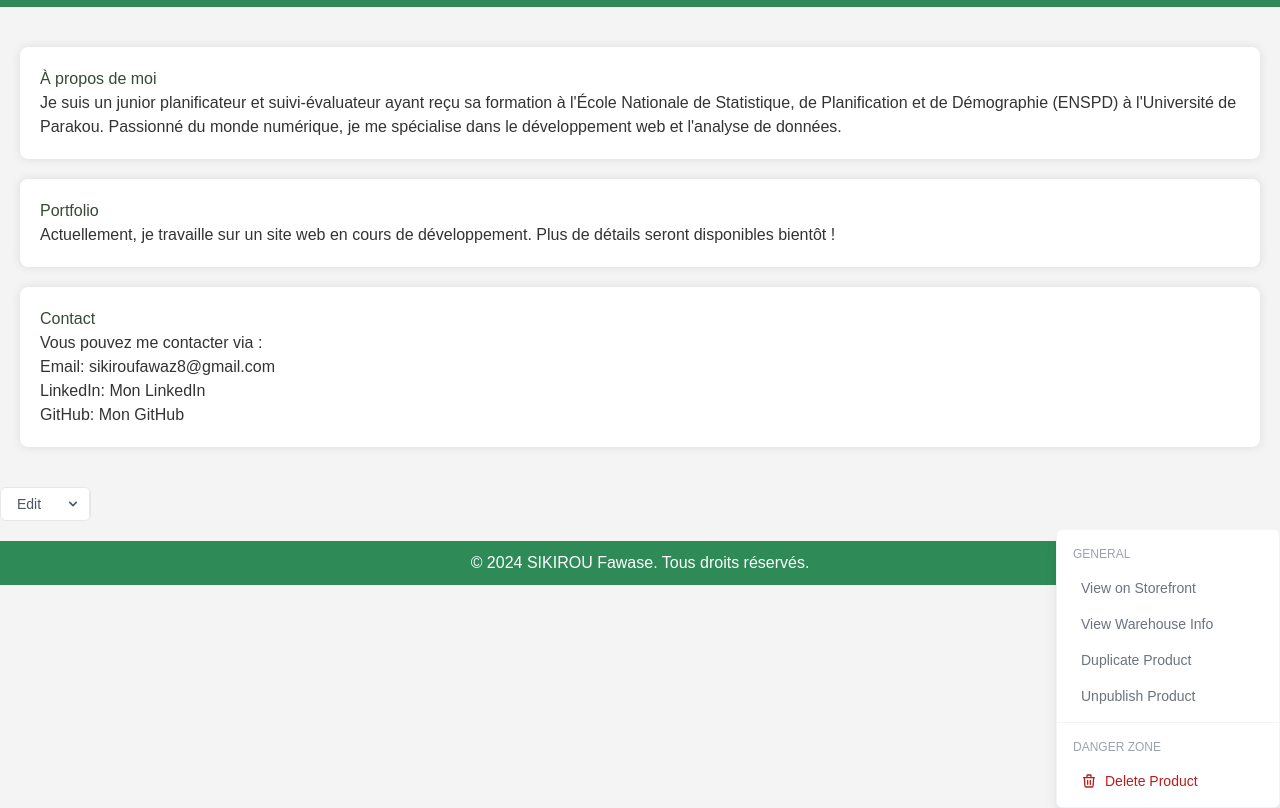
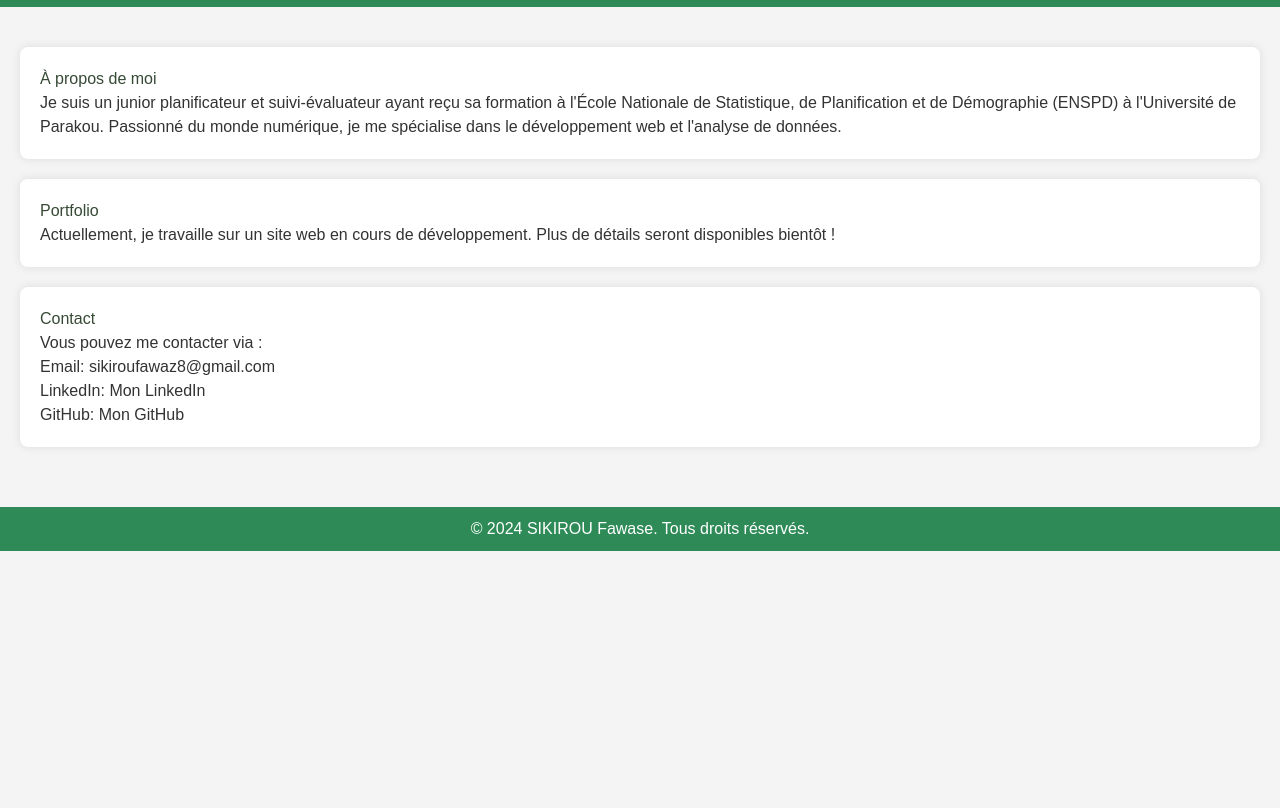
Before and after one commit to fawaz6071/fawaz, a plain HTML site: page index.html in a window 1280 px wide. Shown: the part 97-905 px from the top of the page. After the commit the page ends 800 px from the top, so only its background shows below. Drawn offline with nearby package versions, Linux system fonts and the light colour scheme.

Commit message:
Update index.html

```diff
--- a/index.html
+++ b/index.html
@@ -96,110 +96,7 @@
             </ul>
         </section>
     </div>
-<div class="relative">
-  <div
-    class="inline-flex items-center overflow-hidden rounded-md border bg-white dark:border-gray-800 dark:bg-gray-900"
-  >
-    <a
-      href="#"
-      class="px-4 py-2 text-sm/none text-gray-600 hover:bg-gray-50 hover:text-gray-700 dark:text-gray-300 dark:hover:bg-gray-800 dark:hover:text-gray-200"
-    >
-      Edit
-    </a>
 
-    <button
-      class="h-full border-e p-2 text-gray-600 hover:bg-gray-50 hover:text-gray-700 dark:border-e-gray-800 dark:text-gray-300 dark:hover:bg-gray-800 dark:hover:text-gray-200"
-    >
-      <span class="sr-only">Menu</span>
-      <svg
-        xmlns="http://www.w3.org/2000/svg"
-        class="size-4"
-        viewBox="0 0 20 20"
-        fill="currentColor"
-      >
-        <path
-          fill-rule="evenodd"
-          d="M5.293 7.293a1 1 0 011.414 0L10 10.586l3.293-3.293a1 1 0 111.414 1.414l-4 4a1 1 0 01-1.414 0l-4-4a1 1 0 010-1.414z"
-          clip-rule="evenodd"
-        />
-      </svg>
-    </button>
-  </div>
-
-  <div
-    class="absolute end-0 z-10 mt-2 w-56 divide-y divide-gray-100 rounded-md border border-gray-100 bg-white shadow-lg dark:divide-gray-800 dark:border-gray-800 dark:bg-gray-900"
-    role="menu"
-  >
-    <div class="p-2">
-      <strong class="block p-2 text-xs font-medium uppercase text-gray-400 dark:text-gray-500">
-        General
-      </strong>
-
-      <a
-        href="#"
-        class="block rounded-lg px-4 py-2 text-sm text-gray-500 hover:bg-gray-50 hover:text-gray-700 dark:text-gray-400 dark:hover:bg-gray-800 dark:hover:text-gray-300"
-        role="menuitem"
-      >
-        View on Storefront
-      </a>
-
-      <a
-        href="#"
-        class="block rounded-lg px-4 py-2 text-sm text-gray-500 hover:bg-gray-50 hover:text-gray-700 dark:text-gray-400 dark:hover:bg-gray-800 dark:hover:text-gray-300"
-        role="menuitem"
-      >
-        View Warehouse Info
-      </a>
-
-      <a
-        href="#"
-        class="block rounded-lg px-4 py-2 text-sm text-gray-500 hover:bg-gray-50 hover:text-gray-700 dark:text-gray-400 dark:hover:bg-gray-800 dark:hover:text-gray-300"
-        role="menuitem"
-      >
-        Duplicate Product
-      </a>
-
-      <a
-        href="#"
-        class="block rounded-lg px-4 py-2 text-sm text-gray-500 hover:bg-gray-50 hover:text-gray-700 dark:text-gray-400 dark:hover:bg-gray-800 dark:hover:text-gray-300"
-        role="menuitem"
-      >
-        Unpublish Product
-      </a>
-    </div>
-
-    <div class="p-2">
-      <strong class="block p-2 text-xs font-medium uppercase text-gray-400 dark:text-gray-500">
-        Danger Zone
-      </strong>
-
-      <form method="POST" action="#">
-        <button
-          type="submit"
-          class="flex w-full items-center gap-2 rounded-lg px-4 py-2 text-sm text-red-700 hover:bg-red-50 dark:text-red-500 dark:hover:bg-red-600/10"
-          role="menuitem"
-        >
-          <svg
-            xmlns="http://www.w3.org/2000/svg"
-            class="size-4"
-            fill="none"
-            viewBox="0 0 24 24"
-            stroke="currentColor"
-            stroke-width="2"
-          >
-            <path
-              stroke-linecap="round"
-              stroke-linejoin="round"
-              d="M19 7l-.867 12.142A2 2 0 0116.138 21H7.862a2 2 0 01-1.995-1.858L5 7m5 4v6m4-6v6m1-10V4a1 1 0 00-1-1h-4a1 1 0 00-1 1v3M4 7h16"
-            />
-          </svg>
-
-          Delete Product
-        </button>
-      </form>
-    </div>
-  </div>
-</div>
     <footer>
         <p>&copy; 2024 SIKIROU Fawase. Tous droits réservés.</p>
     </footer>
```
